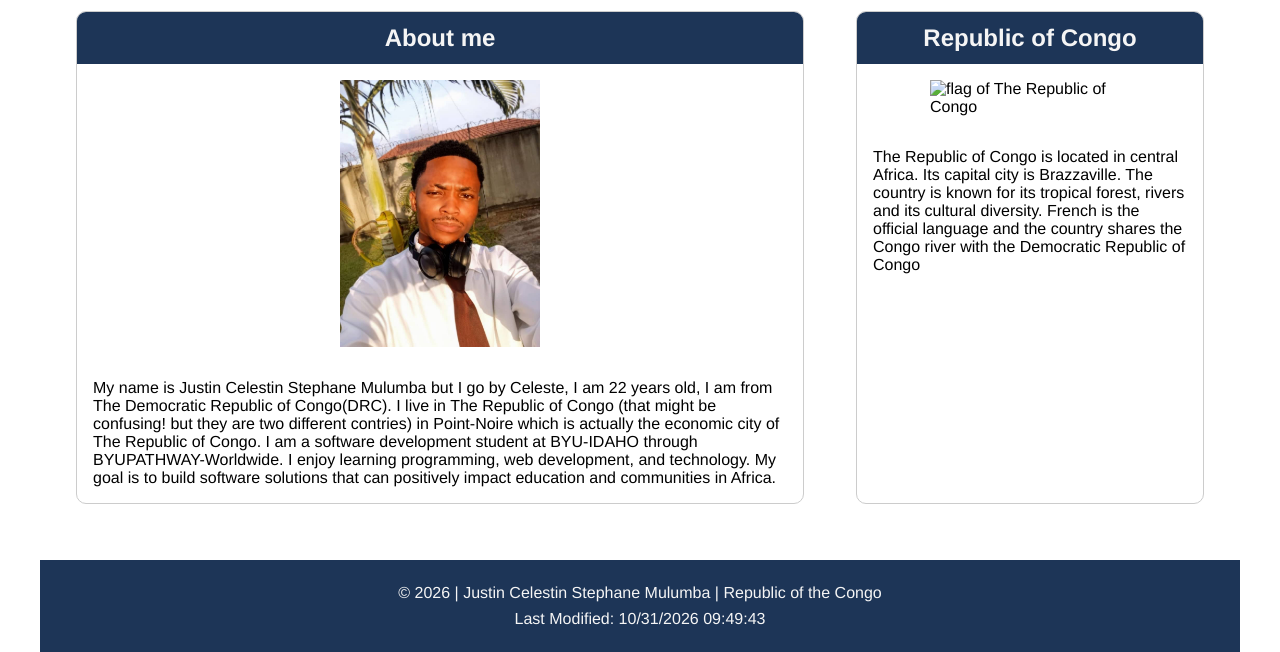
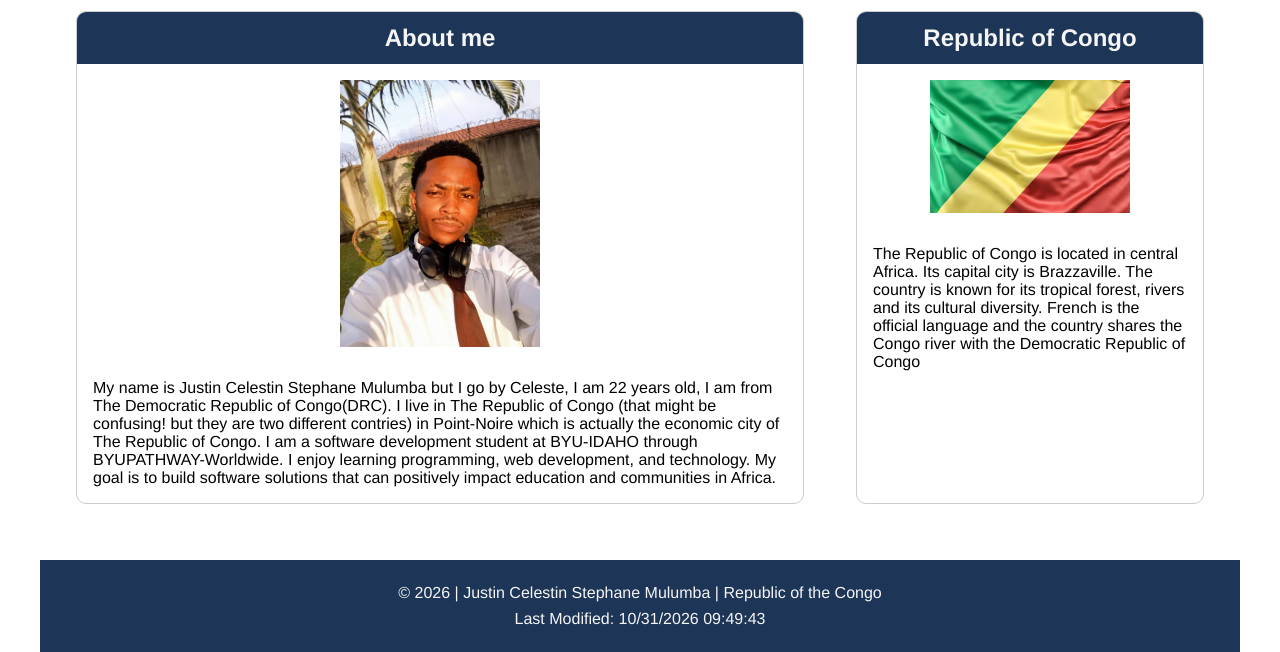
Before and after one commit to lotshangamulumba-creator/wdd131, a plain HTML site: page index.html in a window 1280 px wide. Shown: the part 204-856 px from the top of the page. Drawn offline with Linux system fonts and the light colour scheme; the site is published under a folder, as on GitHub Pages, so addresses that start at the root find nothing.

Commit message:
Fix flag image path

```diff
--- a/index.html
+++ b/index.html
@@ -40,7 +40,7 @@
             </section>
             <section class="card">
                 <h2>Republic of Congo</h2>
-                <img src="/images/flag.png" alt="flag of The Republic of Congo">
+                <img src="images/flag.png" alt="flag of The Republic of Congo">
                 <p>The Republic of Congo is located in central Africa. Its capital city is Brazzaville.
                 The country is known for its tropical forest, rivers and its cultural diversity.
                 French is the official language and the country shares the Congo river with the Democratic Republic of Congo </p>
```
